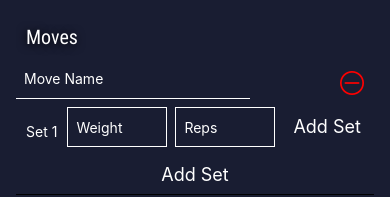
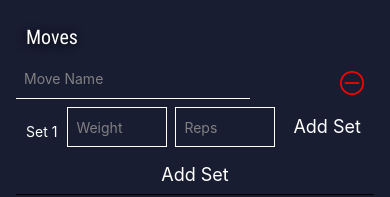
Before and after one commit to juhoohuj/mobile-project, a React Native app: screen /LogWorkoutForm in a window 390 px wide. Both pictures are taken after typing "Sample" into the empty fields and a click on the button "Add Move". Shown: the part 181-378 px from the top of the page. Built offline with nearby package versions, Linux system fonts and the light colour scheme.

Commit message:
placeholder color

```diff
--- a/components/LogWorkoutForm.js
+++ b/components/LogWorkoutForm.js
@@ -94,6 +94,8 @@ const LogWorkoutForm = () => {
       <TextInput
         style={Styles.formInput}
         placeholder="Workout Name"
+        placeholderTextColor="gray"
+
         value={name}
         onChangeText={text => setName(text)}
       />
@@ -104,7 +106,8 @@ const LogWorkoutForm = () => {
           <TextInput
             style={Styles.moveInput}
             placeholder="Move Name"
-            placeholderTextColor="#ffffff"
+            placeholderTextColor="gray"
+
 
             value={move.name}
             onChangeText={text => {
@@ -127,6 +130,8 @@ const LogWorkoutForm = () => {
               <TextInput
                 style={Styles.setInput}
                 placeholder="Weight"
+                placeholderTextColor="gray"
+
                 keyboardType="numeric"
                 value={set.weight}
                 onChangeText={text => {
@@ -138,6 +143,8 @@ const LogWorkoutForm = () => {
               <TextInput
                 style={Styles.setInput}
                 placeholder="Reps"
+                placeholderTextColor="gray"
+
                 keyboardType="numeric"
                 value={set.reps}
                 onChangeText={text => {
```
